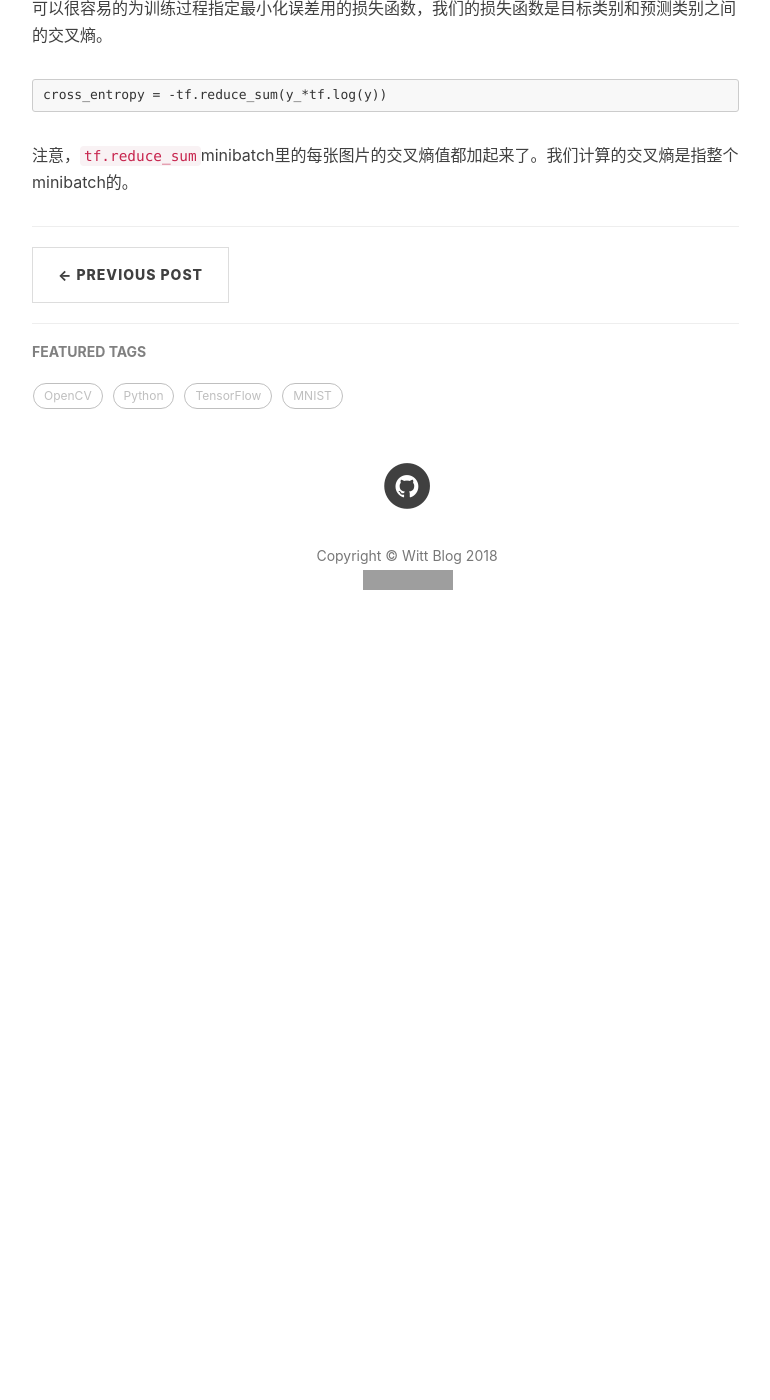
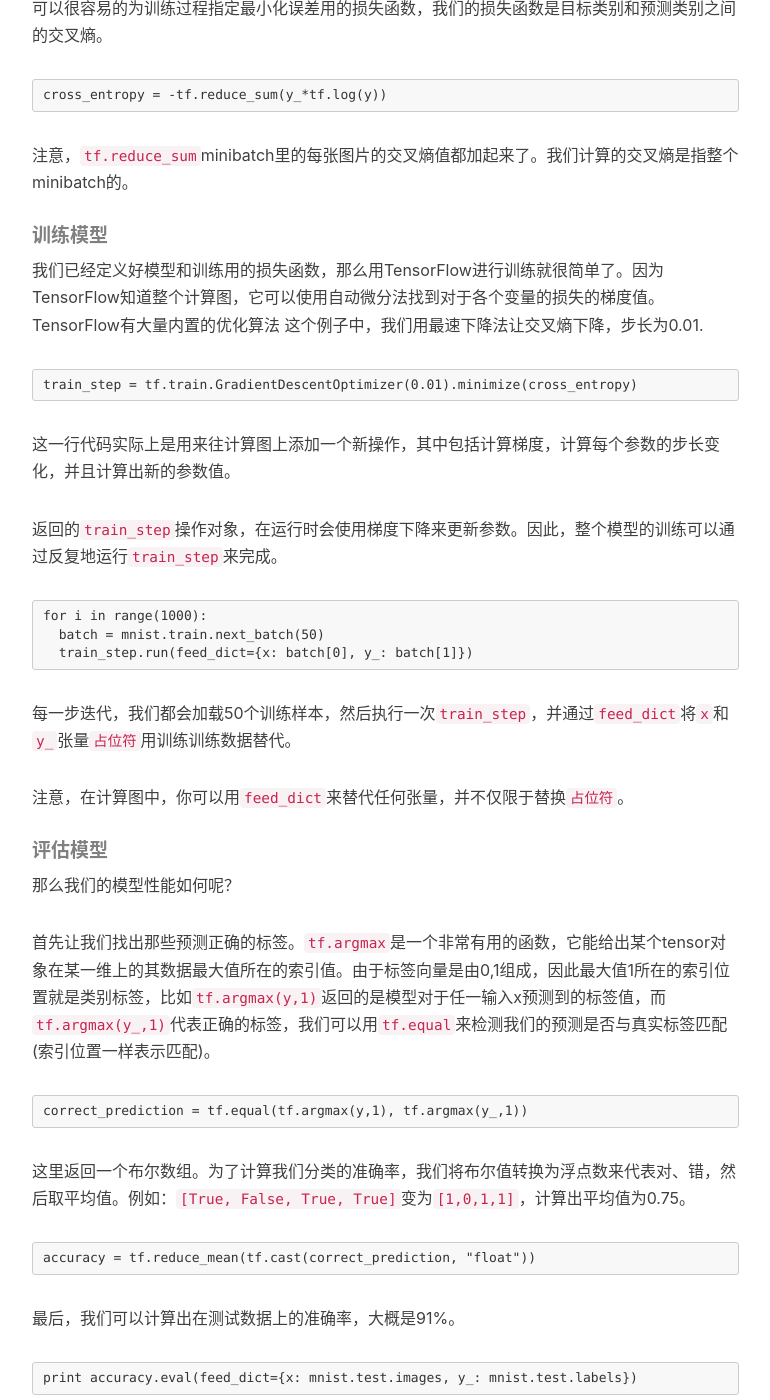
Before and after one commit to primetong/primetong.github.io, a Jekyll site: the page built from _posts/2018-04-12-tensorflow-mnist-cnn.markdown, in a window 1280 px wide and 1400 px high, scrolled down 3365 px. Shown: the whole window, without its empty margins (233-1003 px from the left). Built offline with Jekyll 4.4.1, drawn with Linux system fonts in a browser that asks for light colours; nearby versions of some CDN libraries; comment, search, counter and statistics services are not loaded; before the commit the page ends 4049 px from its top, so only the background shows below that; grey boxes are pictures that could not be loaded.

Commit message:
Post tensorflow-mnist-cnn

````diff
--- a/_posts/2018-04-12-tensorflow-mnist-cnn.markdown
+++ b/_posts/2018-04-12-tensorflow-mnist-cnn.markdown
@@ -84,3 +84,36 @@ y = tf.nn.softmax(tf.matmul(x,W) + b)
 cross_entropy = -tf.reduce_sum(y_*tf.log(y))
 ```
 注意，`tf.reduce_sum`minibatch里的每张图片的交叉熵值都加起来了。我们计算的交叉熵是指整个minibatch的。
+
+##### 训练模型
+我们已经定义好模型和训练用的损失函数，那么用TensorFlow进行训练就很简单了。因为TensorFlow知道整个计算图，它可以使用自动微分法找到对于各个变量的损失的梯度值。TensorFlow有大量内置的优化算法 这个例子中，我们用最速下降法让交叉熵下降，步长为0.01.
+```Python
+train_step = tf.train.GradientDescentOptimizer(0.01).minimize(cross_entropy)
+```
+这一行代码实际上是用来往计算图上添加一个新操作，其中包括计算梯度，计算每个参数的步长变化，并且计算出新的参数值。
+
+返回的`train_step`操作对象，在运行时会使用梯度下降来更新参数。因此，整个模型的训练可以通过反复地运行`train_step`来完成。
+```Python
+for i in range(1000):
+  batch = mnist.train.next_batch(50)
+  train_step.run(feed_dict={x: batch[0], y_: batch[1]})
+```
+每一步迭代，我们都会加载50个训练样本，然后执行一次`train_step`，并通过`feed_dict`将`x`和`y_`张量`占位符`用训练训练数据替代。
+
+注意，在计算图中，你可以用`feed_dict`来替代任何张量，并不仅限于替换`占位符`。
+
+##### 评估模型
+那么我们的模型性能如何呢？
+
+首先让我们找出那些预测正确的标签。`tf.argmax`是一个非常有用的函数，它能给出某个tensor对象在某一维上的其数据最大值所在的索引值。由于标签向量是由0,1组成，因此最大值1所在的索引位置就是类别标签，比如`tf.argmax(y,1)`返回的是模型对于任一输入x预测到的标签值，而 `tf.argmax(y_,1)`代表正确的标签，我们可以用`tf.equal`来检测我们的预测是否与真实标签匹配(索引位置一样表示匹配)。
+```Python
+correct_prediction = tf.equal(tf.argmax(y,1), tf.argmax(y_,1))
+```
+这里返回一个布尔数组。为了计算我们分类的准确率，我们将布尔值转换为浮点数来代表对、错，然后取平均值。例如：`[True, False, True, True]`变为`[1,0,1,1]`，计算出平均值为0.75。
+```Python
+accuracy = tf.reduce_mean(tf.cast(correct_prediction, "float"))
+```
+最后，我们可以计算出在测试数据上的准确率，大概是91%。
+```Python
+print accuracy.eval(feed_dict={x: mnist.test.images, y_: mnist.test.labels})
+```
````
